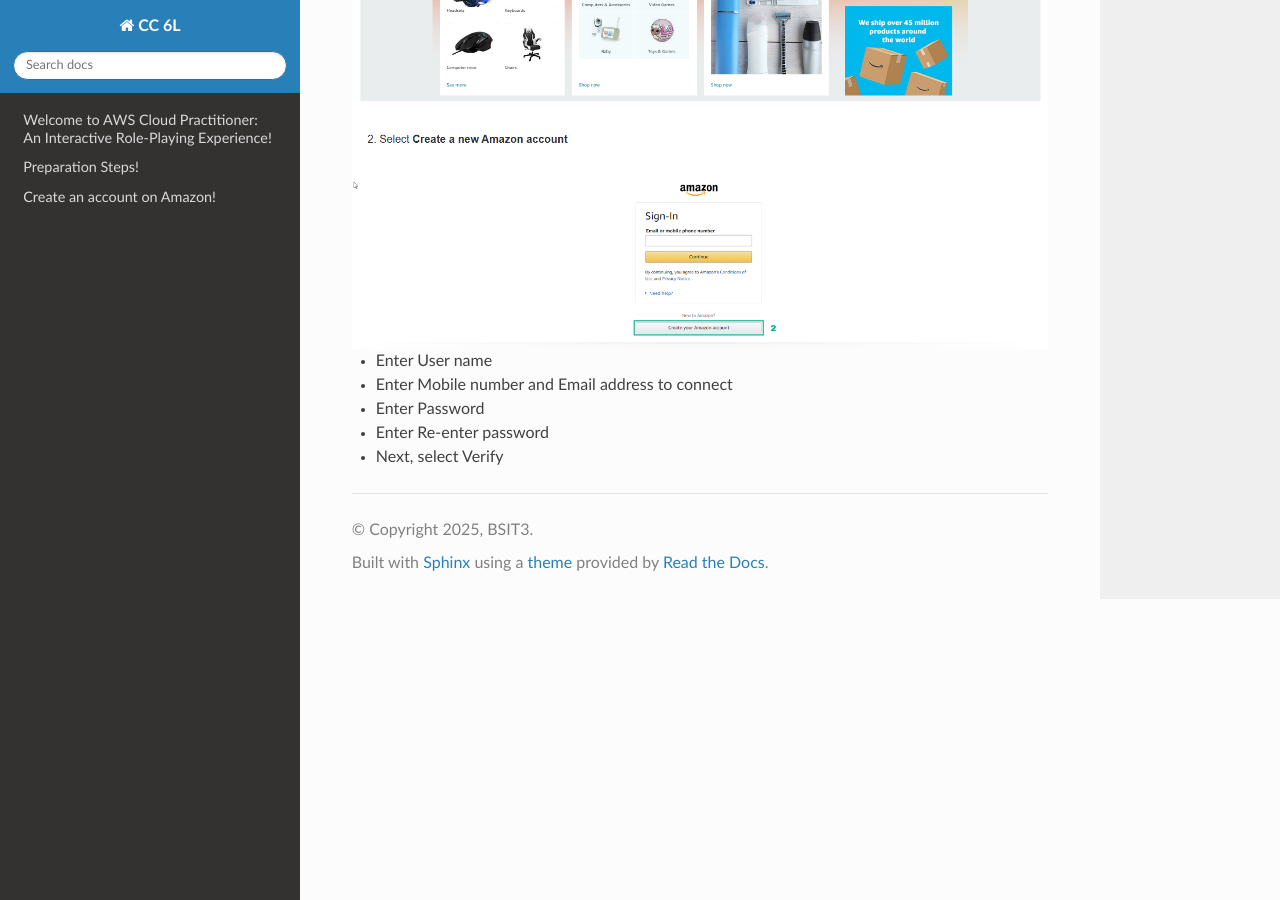
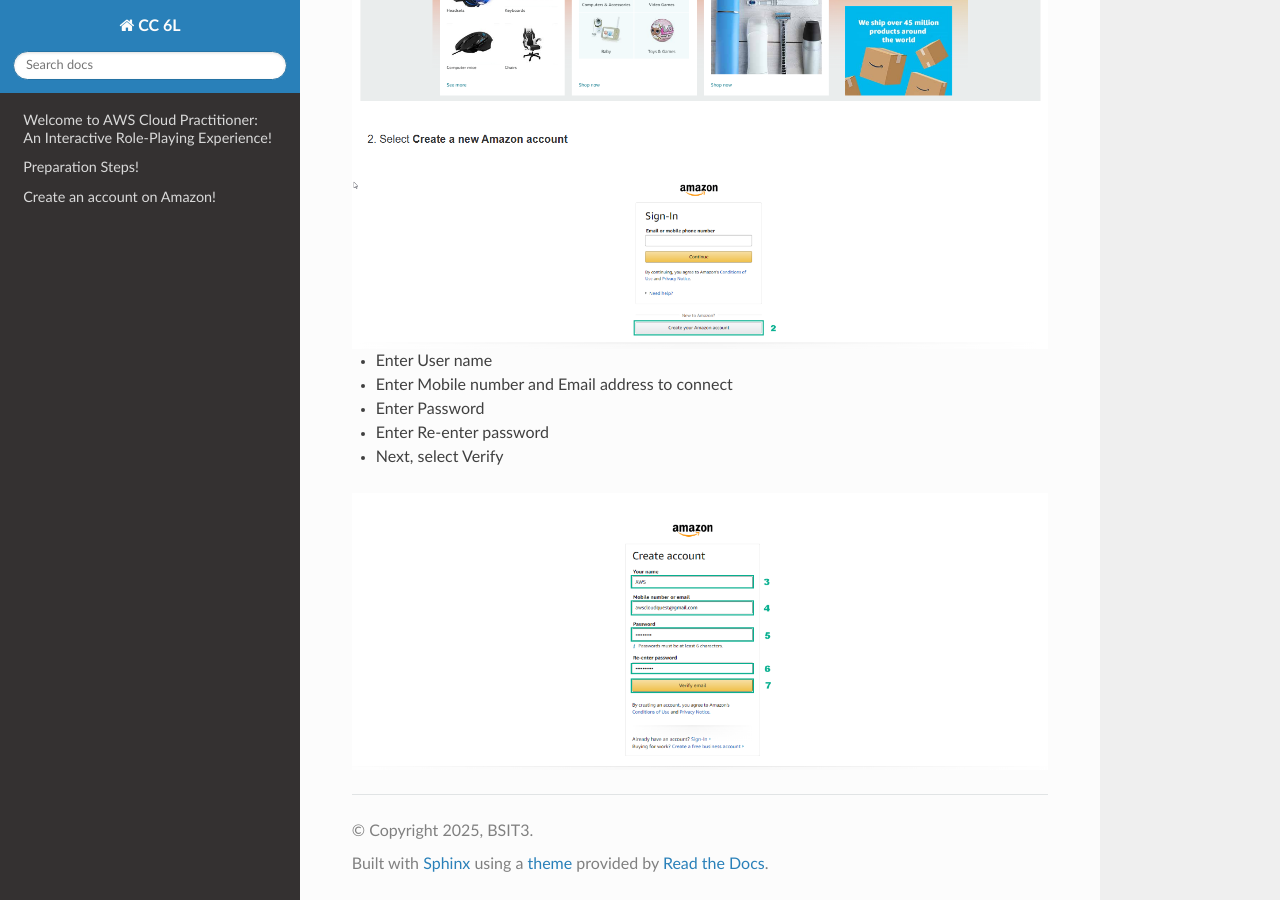
Before and after one commit to kimkimeldo/aws-clouds-pratitioner, a Sphinx documentation site: the page built from docs/source/index.rst, in a window 1280 px wide and 900 px high, scrolled down 1678 px. Built offline with Sphinx 7.4.7 and the Read the Docs theme 3.1.0, drawn with Linux system fonts in a browser that asks for light colours; pages that are not in the unit, such as notebooks, are missing from menus.

Commit message:
Update index.rst

```diff
--- a/docs/source/index.rst
+++ b/docs/source/index.rst
@@ -44,11 +44,17 @@
 .. image:: picture/Product.png
    :align: center
    :width: 700px
+
 .. image:: picture/amazonIn.png
    :align: center
    :width: 700px
+
 - Enter User name
 - Enter Mobile number and Email address to connect
 - Enter Password
 - Enter Re-enter password
 - Next, select Verify
+
+.. image:: picture/amazonaccount.png
+   :align: center
+   :width: 700px
```
